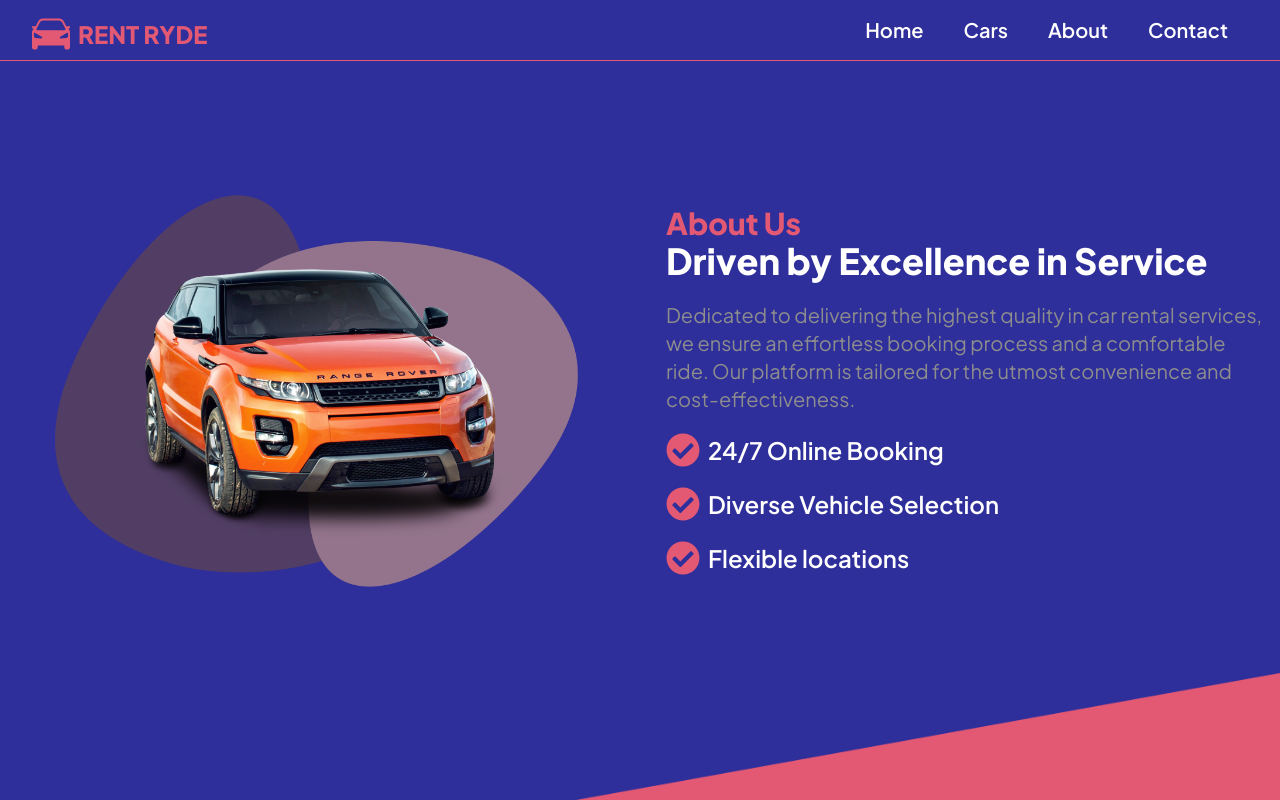
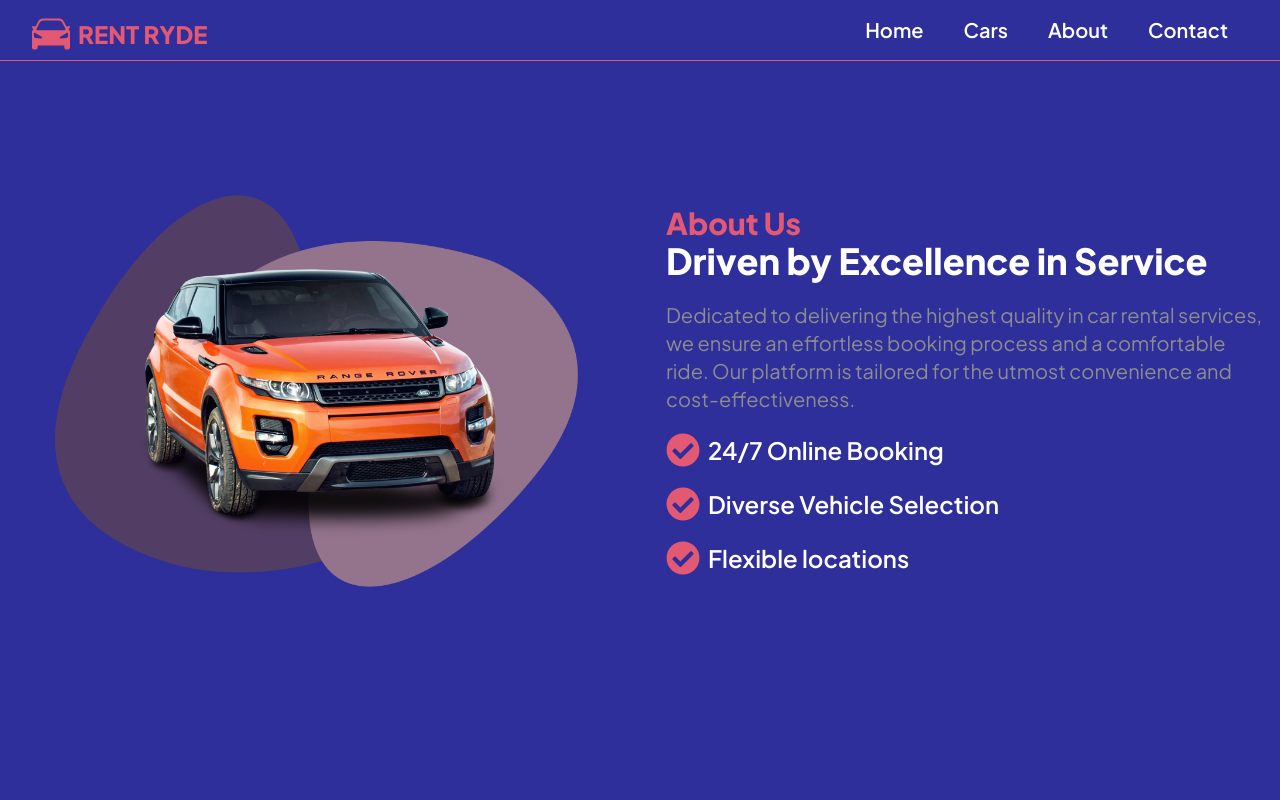
Before and after one commit to akshithP/rent-ryde, a Next.js app: page /about in a window 1280 px wide. Built offline with nearby package versions, Linux system fonts and the light colour scheme.

Commit message:
Removed shapes on home and about

```diff
--- a/app/about/page.tsx
+++ b/app/about/page.tsx
@@ -77,16 +77,6 @@
           </section>
         </div>
       </div>
-
-      {/*-----------------BOTTOM TRIANGLE CONTAINER--------------*/}
-      <div className="flex justify-center">
-        <div
-          id="bottomCurve"
-          className="fixed bottom-0 right-0 lg:max-w-7xl lg:mx-auto max-w-full overflow-hidden "
-        >
-          <Image src={Triangle} alt="Ellipse Shape" className="w-full " />
-        </div>
-      </div>
     </div>
   );
 };
--- a/components/HomePage.tsx
+++ b/components/HomePage.tsx
@@ -15,7 +15,7 @@
         className="flex lg:flex-row flex-col gap-5 items-center lg:max-w-7xl lg:mx-auto max-w-full"
       >
         {/*-------------------------------------HERO TEXT CONTAINER--------------------------------*/}
-        <div id="heroTextContainer" className="flex-1 lg:mt-20 mt-8">
+        <div id="heroTextContainer" className="flex-1 lg:mt-20">
           {/*-----------------TITLE----------------*/}
           <h1 className="font-extrabold md:text-6xl text-5xl font-poppins text-textPrimary">
             WHERE TO NEXT? <br /> YOUR{" "}
```
